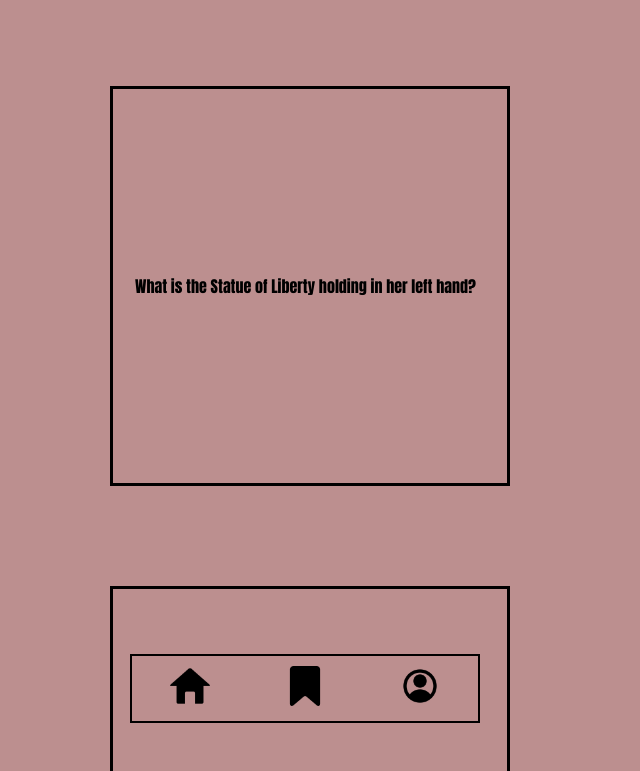
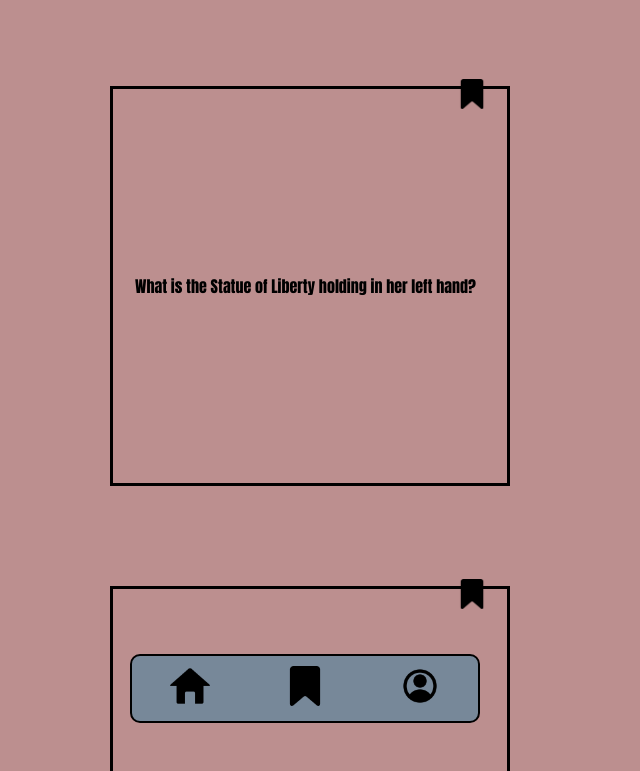
Before and after one commit to HendrikNeuschulz/Quiz-App, a plain HTML site: page index.html in a window 1280 px wide. Shown: the part 77-848 px from the top of the page, without its empty margins (0-640 px from the left). Drawn offline with Linux system fonts and the light colour scheme.

Commit message:
add bookmarks

```diff
--- a/css/styles.css
+++ b/css/styles.css
@@ -20,6 +20,7 @@ header {
   top: 0;
   left: 130px;
   text-align: center;
+  border-radius: 10px;
 }
 
 nav {
@@ -30,12 +31,14 @@ nav {
   border: 2px solid black;
   left: 130px;
   text-align: center;
+  border-radius: 10px;
+  background-color: lightslategray;
 }
 
 .question-box {
   display: flex;
   flex-direction: column;
-  justify-content: space-around;
+  justify-content: center;
   align-items: center;
   margin: 100px;
   width: 400px;
@@ -43,8 +46,15 @@ nav {
   background-color: rosybrown;
   border: 3px solid #000;
   padding: 50px;
+  position: relative;
 }
 nav a img {
   width: 40px;
   margin: 10px;
 }
+.flex-container img {
+  position: absolute;
+  width: 30px;
+  right: 20px;
+  top: -10px;
+}
--- a/index.html
+++ b/index.html
@@ -14,12 +14,21 @@
 
     <main>
       <section class="question-box">
+        <span class="flex-container">
+          <img src="./img/bookmark.png" />
+        </span>
         <p>What is the Statue of Liberty holding in her left hand?</p>
       </section>
       <section class="question-box">
+        <span class="flex-container">
+          <img src="./img/bookmark.png" />
+        </span>
         <p>How long is the Nil?</p>
       </section>
       <section class="question-box">
+        <span class="flex-container">
+          <img src="./img/bookmark.png" />
+        </span>
         <p>What is the name of the President of the USA</p>
       </section>
     </main>
```
